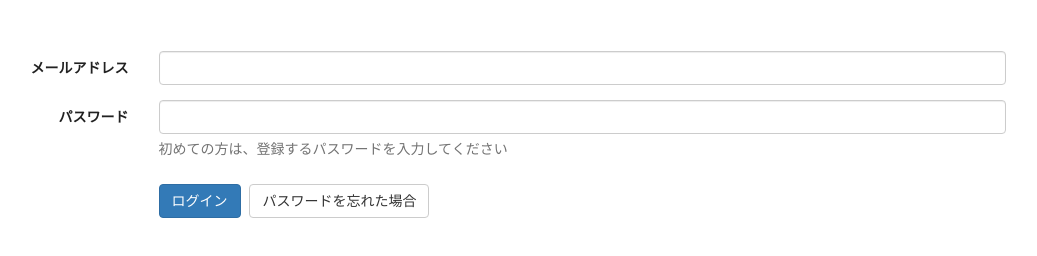
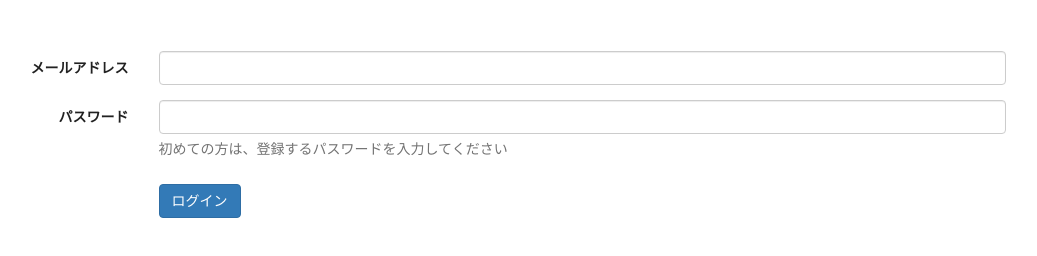
Before and after one commit to azk0305/frontend_baas, a plain HTML site: page realtime-chat/index.html in a window 1280 px wide. Shown: the whole page, without its empty margins (204-1241 px from the left). Drawn offline with nearby package versions, Linux system fonts and the light colour scheme; no server answers.

Commit message:
Remove password reset button

```diff
--- a/realtime-chat/index.html
+++ b/realtime-chat/index.html
@@ -142,7 +142,6 @@
           <div class="form-group login__submit">
             <div class="col-sm-offset-3 col-sm-9">
               <button type="submit" class="btn btn-primary login__submit-button">ログイン</button>
-              <button type="button" class="btn btn-default login__password-reset-button" data-toggle="modal" data-target="#passwordResetModal">パスワードを忘れた場合</button>
             </div>
           </div>
         </form>
```
Also changed, not shown: realtime-chat-with-fav/index.html (+0 -1 lines), .c9/metadata/environment/realtime-chat-with-fav/index.html, .c9/metadata/environment/realtime-chat/index.html, 1 other file.
